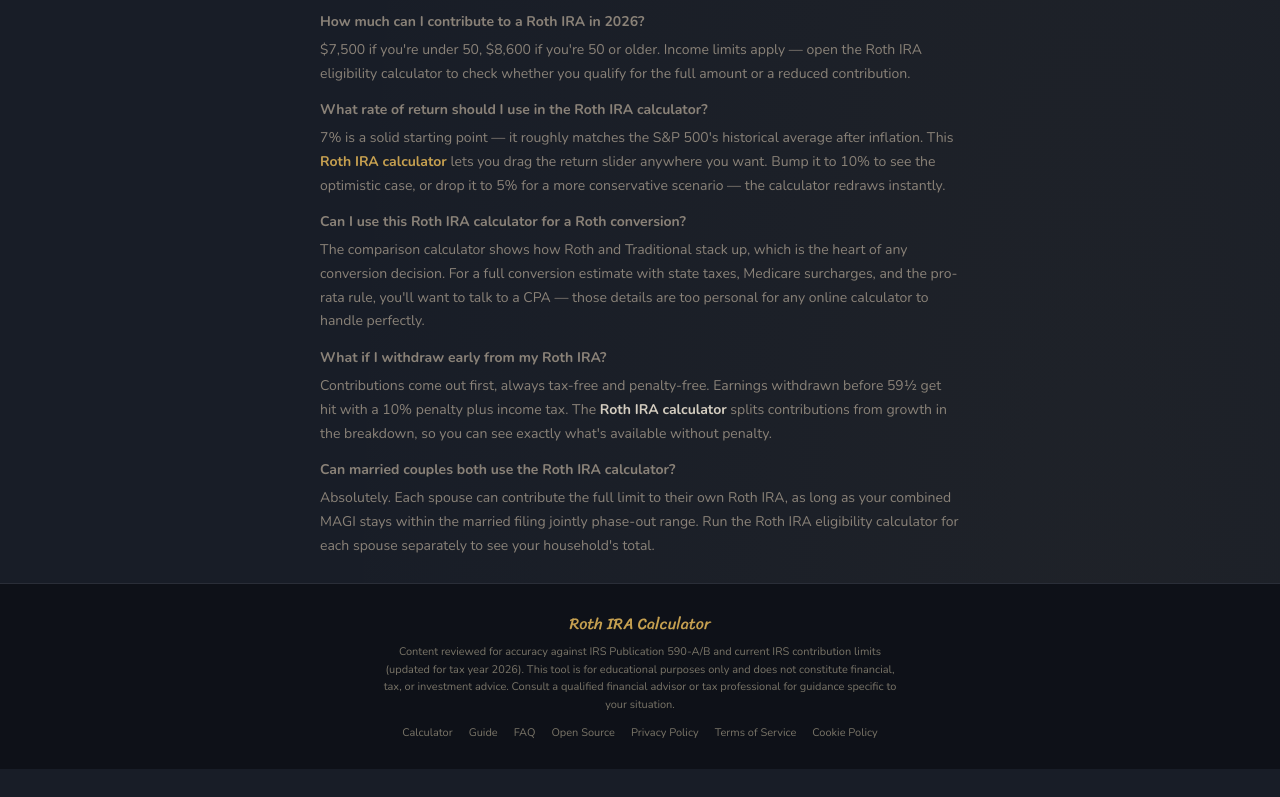
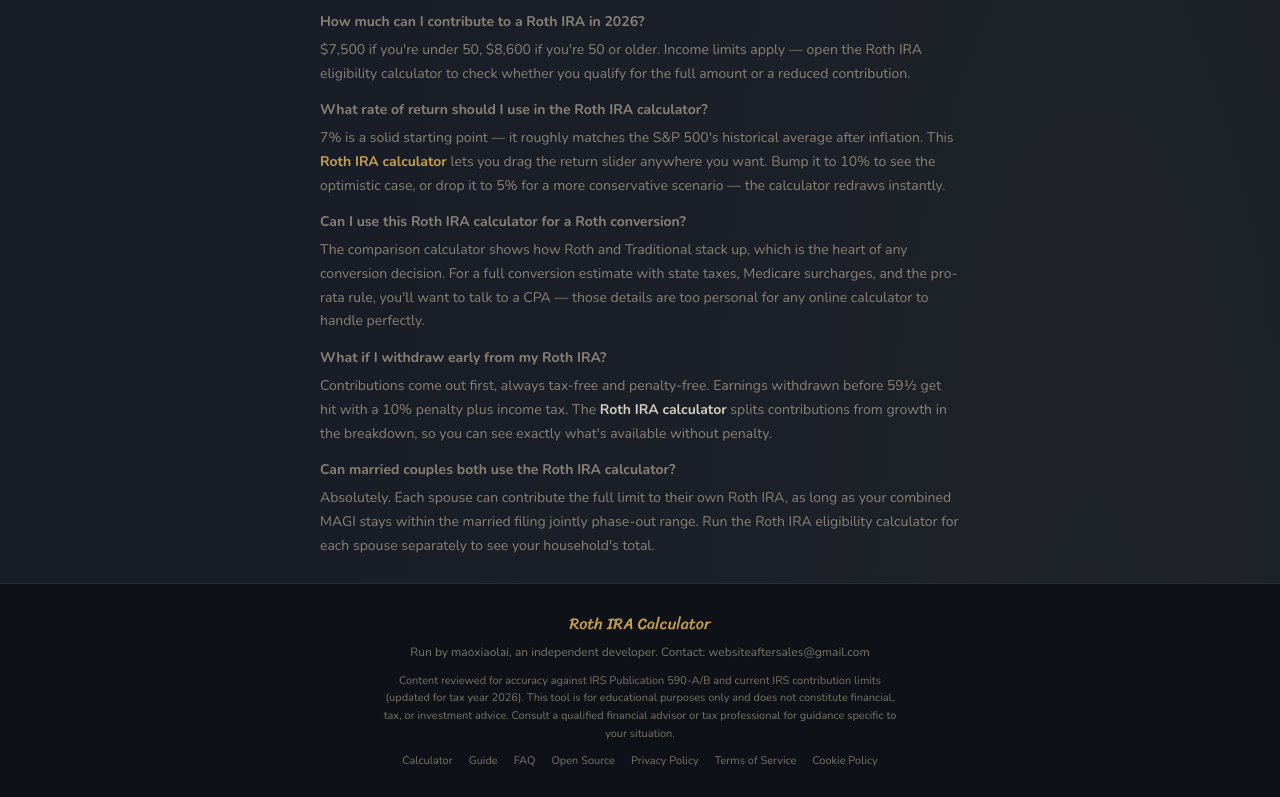
Before and after one commit to wsmhj/RothIRACalculator, a plain HTML site: page index.html in a window 1280 px wide. Shown: the part 3571-4368 px from the top of the page. Before the commit the page ends 4340 px from the top, so only its background shows below. Drawn offline with nearby package versions, Linux system fonts and the light colour scheme.

Commit message:
Name the operator (maoxiaolai) on About/Contact pages
Co-Authored-By: Claude Opus 5.5 <noreply@anthropic.com>

```diff
--- a/index.html
+++ b/index.html
@@ -605,6 +605,7 @@ body{
 
 <footer class="site-footer">
   <div class="fb"><a href="https://rothiracalculator.app/" style="color:inherit;text-decoration:none;">Roth IRA Calculator</a></div>
+  <div style="margin:0 auto 10px;font-size:12px;color:#7a7568;">Run by maoxiaolai, an independent developer. Contact: <a href="mailto:websiteaftersales@gmail.com" style="color:inherit;">websiteaftersales@gmail.com</a></div>
   <div style="max-width:520px;margin:0 auto 10px;font-size:11px;color:#7a7568;line-height:1.6;">
     Content reviewed for accuracy against IRS Publication 590-A/B and current IRS contribution limits (updated for tax year 2026). This tool is for educational purposes only and does not constitute financial, tax, or investment advice. Consult a qualified financial advisor or tax professional for guidance specific to your situation.
   </div>
```
